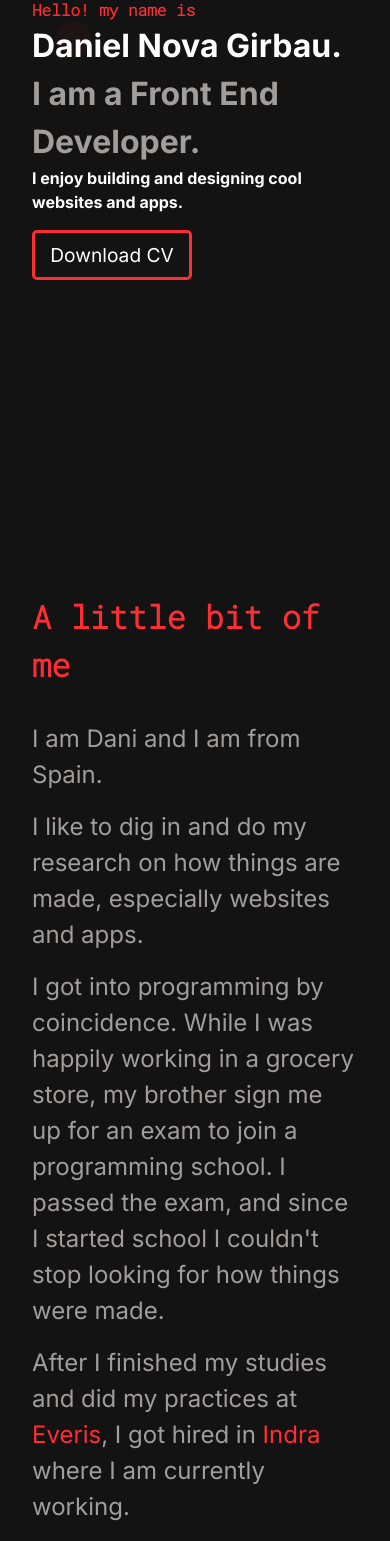
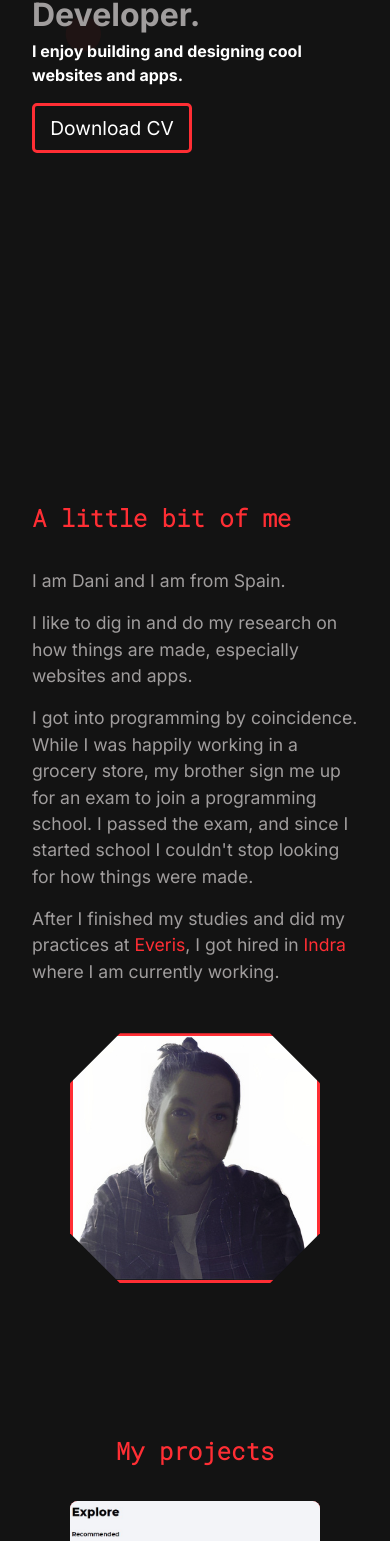
Before and after one commit to thirteendogs/portfolio-react, a React (Create React App) app: page / in a window 390 px wide. Shown: the part 403-1944 px from the top of the page. Built offline with nearby package versions, Linux system fonts and the light colour scheme.

Commit message:
responsivness done

```diff
--- a/src/App.css
+++ b/src/App.css
@@ -66,6 +66,8 @@ p {
   display: flex;
   align-items: center;
   justify-content: center;
+  position: relative;
+  z-index: 10;
 }
 .navbar__container {
   padding-inline: 2rem;
@@ -286,6 +288,12 @@ BREACKPOINTS
     font-size: 1rem;
   }
 }
+@media (max-width: 500px) {
+  .home {
+    height: 70vh;
+    margin-bottom: 5rem;
+  }
+}
 .about {
   height: 100vh;
   padding: 2rem;
@@ -332,6 +340,24 @@ BREACKPOINTS
   }
 }
 @media (max-width: 500px) {
+  .about {
+    height: 100%;
+  }
+  .about__text {
+    margin-top: 5rem;
+  }
+  .about__title {
+    font-family: "Roboto Mono", monospace;
+    padding-bottom: 2rem;
+    font-size: 1.5rem;
+    color: #ff2e34;
+  }
+  .about__paragraph {
+    font-size: 1.1rem;
+    font-weight: 400;
+    color: rgb(160, 157, 157);
+    margin-bottom: 1rem;
+  }
   .about__photo img {
     width: 250px;
     height: 250px;
@@ -356,6 +382,8 @@ BREACKPOINTS
   display: inherit;
   flex-direction: row;
   justify-content: space-between;
+  position: relative;
+  z-index: 1;
 }
 .projects__project__individualBox {
   height: 450px;
@@ -446,6 +474,8 @@ BREACKPOINTS
   position: relative;
   height: 70px;
   width: 450px;
+  position: relative;
+  z-index: -1;
 }
 .projects__tech__container__item i {
   font-size: 2.5rem;
@@ -458,6 +488,10 @@ BREACKPOINTS
 @media screen and (max-width: 1400px) {
   .projects {
     height: 100%;
+  }
+  .projects__title {
+    margin-top: 5rem;
+    font-size: 1.5rem;
   }
   .projects__container {
     flex-direction: column;
@@ -521,6 +555,11 @@ BREACKPOINTS
   }
 }
 @media (max-width: 500px) {
+  .work__title {
+    margin-top: 1rem;
+    margin-bottom: 3rem;
+    font-size: 1.5rem;
+  }
   .work__container {
     width: 320px;
     height: 250px;
@@ -542,9 +581,12 @@ BREACKPOINTS
   color: #fff;
 }
 .contact__container {
-  width: 900px;
+  width: 750px;
   height: 500px;
   margin-inline: 2rem;
+  display: inherit;
+  flex-direction: column;
+  align-items: center;
 }
 .contact__title {
   color: #ff2e34;
@@ -558,10 +600,25 @@ BREACKPOINTS
   position: relative;
   top: -23px;
   right: -300px;
-  width: 240px;
+  width: 150px;
   height: 1px;
   margin-left: 20px;
   background-color: white;
+}
+.contact__title::before {
+  content: "";
+  display: block;
+  position: relative;
+  top: 26px;
+  right: 205px;
+  width: 150px;
+  height: 1px;
+  margin-left: 20px;
+  background-color: white;
+}
+.contact__form {
+  display: flex;
+  justify-content: center;
 }
 .contact__form label {
   font-size: 1.5rem;
@@ -574,7 +631,7 @@ BREACKPOINTS
   margin-bottom: 1rem;
   padding-left: 0.5rem;
   height: 50px;
-  width: 800px;
+  width: 750px;
   font-size: 1.2rem;
   font-family: "Inter", sans-serif;
   font-weight: 900;
@@ -582,7 +639,7 @@ BREACKPOINTS
 .contact__form__textarea__input {
   margin-bottom: 1rem;
   padding: 0.5rem;
-  width: 800px;
+  width: 750px;
   height: 150px;
   font-size: 1.2rem;
   font-family: "Inter", sans-serif;
@@ -590,29 +647,49 @@ BREACKPOINTS
 }
 
 @media (max-width: 900px) {
+  .contact {
+    height: 100%;
+    min-height: 80vh;
+  }
+  .contact__title {
+    border-bottom: 1px #fff solid;
+  }
+  .contact__title::before {
+    display: none;
+  }
+  .contact__title::after {
+    display: none;
+  }
   .contact__container {
-    width: 600px;
+    width: 500px;
   }
   .contact__form__text__input {
-    width: 550px;
+    width: 500px;
   }
   .contact__form__textarea__input {
-    width: 550px;
+    width: 500px;
   }
 }
 @media (max-width: 650px) {
   .contact__container {
     width: 350px;
   }
+  .contact__title {
+    font-size: 1.5rem;
+  }
   .contact__title::after {
     display: none;
   }
   .contact__form__text__input {
+    height: 2rem;
     width: 300px;
   }
   .contact__form__textarea__input {
     width: 300px;
   }
+  .contact__form label {
+    font-size: 1rem;
+  }
 }
 
 /*# sourceMappingURL=App.css.map */
--- a/src/assets/sass/components/_navbar.scss
+++ b/src/assets/sass/components/_navbar.scss
@@ -8,7 +8,8 @@
    display: flex;
    align-items: center;
    justify-content: center;
-
+   position: relative;
+   z-index: 10;
 
    &__container {
       padding-inline: 2rem;
--- a/src/assets/sass/pages/_about.scss
+++ b/src/assets/sass/pages/_about.scss
@@ -55,7 +55,24 @@
 
 @media(max-width: 500px) {
    .about {
+      height: 100%;
 
+      &__text {
+         margin-top: 5rem;
+      }
+
+      &__title {
+         font-family: $mono-font;
+         padding-bottom: 2rem;
+         font-size: 1.5rem;
+         color: $red-clr;
+      }
+      &__paragraph {
+         font-size: 1.1rem;
+         font-weight: 400;
+         color:$grey-clr;
+         margin-bottom: 1rem;
+      }
       &__photo {
          img {
             width: 250px;
--- a/src/assets/sass/pages/_home.scss
+++ b/src/assets/sass/pages/_home.scss
@@ -51,3 +51,10 @@ BREACKPOINTS
       font-size: 1rem;
    }
 }
+
+@media (max-width: 500px) {
+   .home {
+      height: 70vh;
+      margin-bottom: 5rem;
+   }
+}
--- a/src/assets/sass/pages/_projects.scss
+++ b/src/assets/sass/pages/_projects.scss
@@ -21,6 +21,8 @@
       display: inherit;
       flex-direction: row;
           justify-content: space-between;
+      position: relative;
+      z-index: 1;
    }
 
    &__project__individualBox {
@@ -132,6 +134,8 @@
          position: relative;
          height: 70px;
          width: 450px;
+         position: relative;
+         z-index: -1;
 
          i {
             font-size: 2.5rem;
@@ -148,6 +152,11 @@
 @media screen and (max-width: 1400px) {
    .projects {
       height: 100%;
+
+      &__title {
+         margin-top: 5rem;
+         font-size: 1.5rem;
+      }
 
       &__container {
          flex-direction: column;
--- a/src/assets/sass/pages/_work.scss
+++ b/src/assets/sass/pages/_work.scss
@@ -52,6 +52,11 @@
 }
 @media (max-width: 500px) {
    .work {
+      &__title {
+         margin-top: 1rem;
+         margin-bottom: 3rem;
+         font-size: 1.5rem;
+      }
       &__container {
          width: 320px;
          height: 250px;
```
Also changed, not shown: src/assets/sass/pages/_contact.scss (+46 -8 lines), 1 other file (tests, documents, lock files or other folders).
